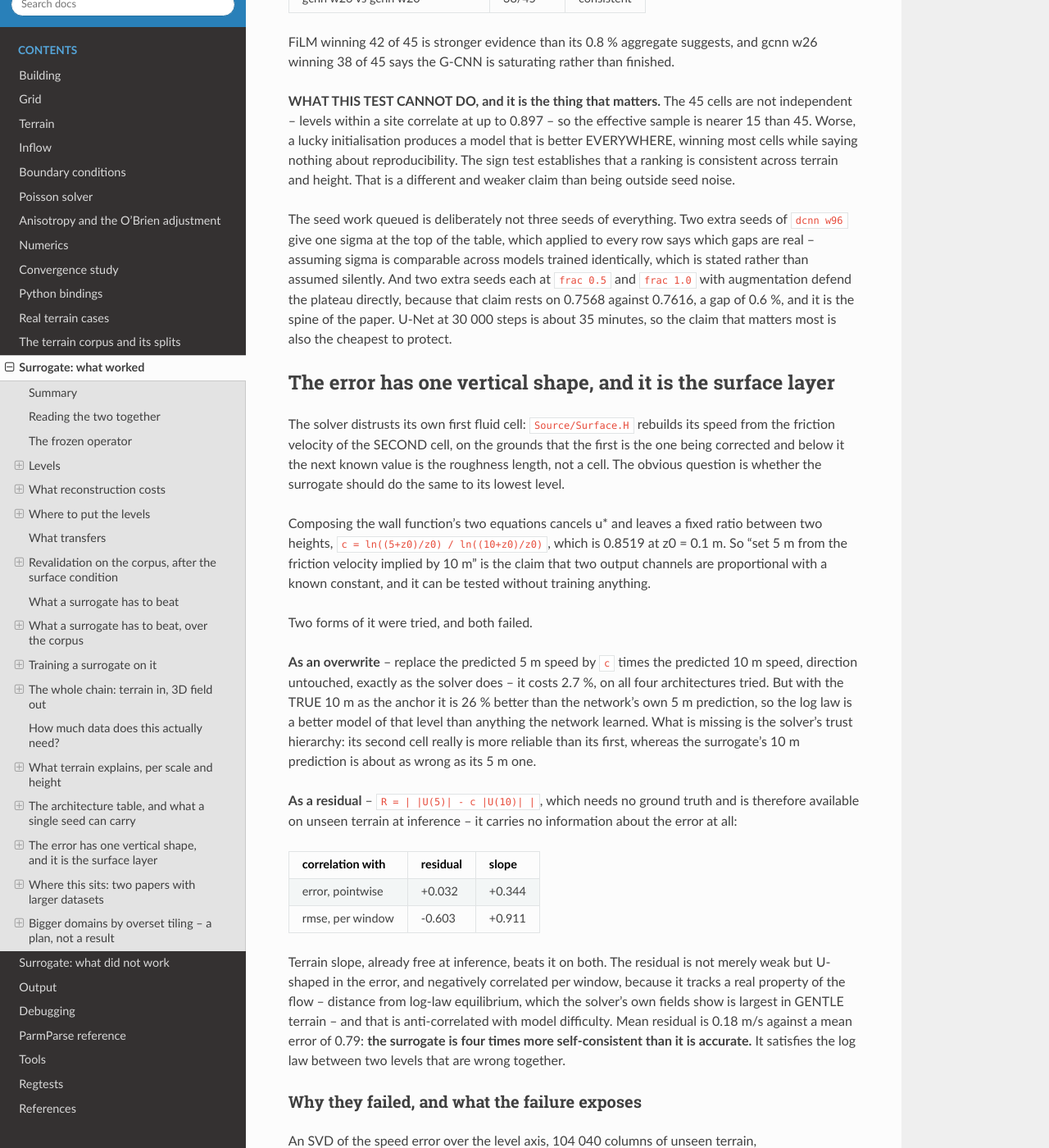
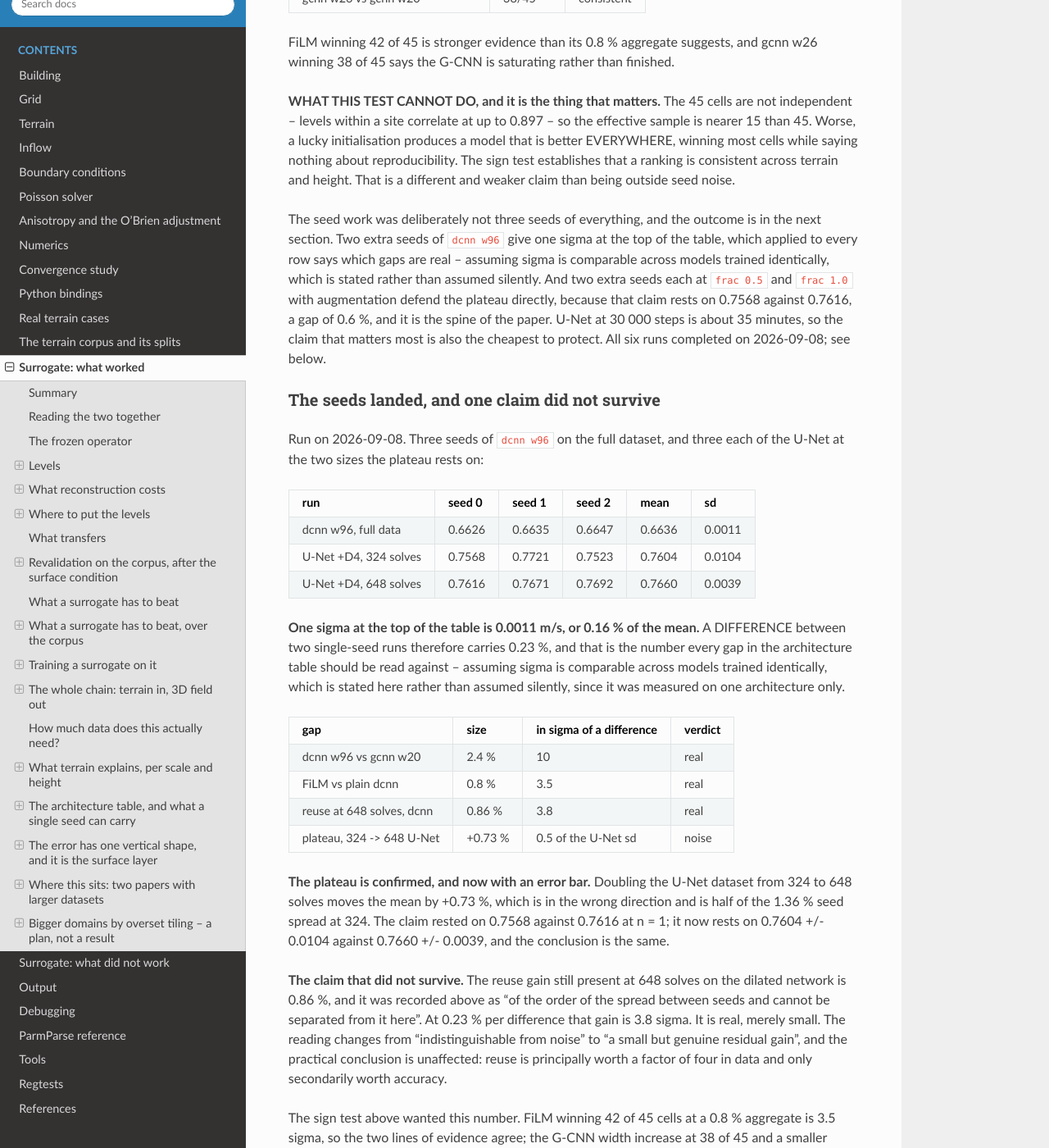
Before and after one commit to hgopalan/FastWindTerrain, a Sphinx documentation site: the page built from docs/surrogate.rst, in a window 1280 px wide and 1400 px high, scrolled down 26609 px. Shown: the whole window at 82% size. Built offline with Sphinx 7.4.7 and the Read the Docs theme 3.1.0, drawn with Linux system fonts in a browser that asks for light colours; some of the changed text lies outside the part shown.

Commit message:
The seeds landed, and one claim did not survive
Six runs finished 2026-09-08: three seeds of dcnn w96 on the full
dataset, and three each of the U-Net at the two sizes the plateau rests
on.

    dcnn w96, full data      0.6626  0.6635  0.6647   sd 0.0011
    U-Net +D4, 324 solves    0.7568  0.7721  0.7523   sd 0.0104
    U-Net +D4, 648 solves    0.7616  0.7671  0.7692   sd 0.0039

One sigma at the top of the architecture table is 0.0011 m/s, 0.16 % of
the mean, so a DIFFERENCE between two single-seed runs carries 0.23 %.
That is the number every gap in that table should be read against. It
was measured on one architecture and is assumed rather than shown to
carry to the others; the document says so.

THE PLATEAU IS CONFIRMED, and now has an error bar. Doubling the U-Net
dataset from 324 to 648 solves moves the mean by +0.73 %, in the wrong
direction, against a 1.36 % seed spread at 324. The claim rested on
0.7568 against 0.7616 at n = 1; it now rests on 0.7604 +/- 0.0104
against 0.7660 +/- 0.0039, and says the same thing.

THE CLAIM THAT DID NOT SURVIVE. The reuse gain still present at 648
solves on the dilated network is 0.86 %, recorded earlier as "of the
order of the spread between seeds and cannot be separated from it here".
At 0.23 % per difference it is 3.8 sigma: real, merely small. The
reading changes from "indistinguishable from noise" to "a small but
genuine residual gain". The practical conclusion is unaffected -- reuse
is principally worth a factor of four in data and only secondarily worth
accuracy -- but the earlier wording overstated the uncertainty and is
corrected in place.

The sign test wanted this number and now agrees with it: FiLM winning 42
of 45 cells at a 0.8 % aggregate is 3.5 sigma.

Co-Authored-By: Claude Opus 5 <noreply@anthropic.com>

```diff
--- a/docs/surrogate.rst
+++ b/docs/surrogate.rst
@@ -1457,7 +1457,8 @@ cells while saying nothing about reproducibility. The sign test
 establishes that a ranking is consistent across terrain and height. That
 is a different and weaker claim than being outside seed noise.
 
-The seed work queued is deliberately not three seeds of everything.
+The seed work was deliberately not three seeds of everything, and the
+outcome is in the next section.
 Two extra seeds of ``dcnn w96`` give one sigma at the top of the table,
 which applied to every row says which gaps are real -- assuming sigma is
 comparable across models trained identically, which is stated rather
@@ -1465,7 +1466,59 @@ than assumed silently. And two extra seeds each at ``frac 0.5`` and
 ``frac 1.0`` with augmentation defend the plateau directly, because that
 claim rests on 0.7568 against 0.7616, a gap of 0.6 %, and it is the
 spine of the paper. U-Net at 30 000 steps is about 35 minutes, so the
-claim that matters most is also the cheapest to protect.
+claim that matters most is also the cheapest to protect. All six runs
+completed on 2026-09-08; see below.
+
+The seeds landed, and one claim did not survive
+-----------------------------------------------
+
+Run on 2026-09-08. Three seeds of ``dcnn w96`` on the full dataset, and
+three each of the U-Net at the two sizes the plateau rests on:
+
+=====================  ======  ======  ======  ======  ======
+run                    seed 0  seed 1  seed 2  mean    sd
+=====================  ======  ======  ======  ======  ======
+dcnn w96, full data    0.6626  0.6635  0.6647  0.6636  0.0011
+U-Net +D4, 324 solves  0.7568  0.7721  0.7523  0.7604  0.0104
+U-Net +D4, 648 solves  0.7616  0.7671  0.7692  0.7660  0.0039
+=====================  ======  ======  ======  ======  ======
+
+**One sigma at the top of the table is 0.0011 m/s, or 0.16 % of the
+mean.** A DIFFERENCE between two single-seed runs therefore carries
+0.23 %, and that is the number every gap in the architecture table
+should be read against -- assuming sigma is comparable across models
+trained identically, which is stated here rather than assumed silently,
+since it was measured on one architecture only.
+
+=========================  =======  ========================  =======
+gap                        size     in sigma of a difference  verdict
+=========================  =======  ========================  =======
+dcnn w96 vs gcnn w20       2.4 %    10                        real
+FiLM vs plain dcnn         0.8 %    3.5                       real
+reuse at 648 solves, dcnn  0.86 %   3.8                       real
+plateau, 324 -> 648 U-Net  +0.73 %  0.5 of the U-Net sd       noise
+=========================  =======  ========================  =======
+
+**The plateau is confirmed, and now with an error bar.** Doubling the
+U-Net dataset from 324 to 648 solves moves the mean by +0.73 %, which is
+in the wrong direction and is half of the 1.36 % seed spread at 324. The
+claim rested on 0.7568 against 0.7616 at n = 1; it now rests on
+0.7604 +/- 0.0104 against 0.7660 +/- 0.0039, and the conclusion is the
+same.
+
+**The claim that did not survive.** The reuse gain still present at 648
+solves on the dilated network is 0.86 %, and it was recorded above as
+"of the order of the spread between seeds and cannot be separated from
+it here". At 0.23 % per difference that gain is 3.8 sigma. It is real,
+merely small. The reading changes from "indistinguishable from noise" to
+"a small but genuine residual gain", and the practical conclusion is
+unaffected: reuse is principally worth a factor of four in data and only
+secondarily worth accuracy.
+
+The sign test above wanted this number. FiLM winning 42 of 45 cells at a
+0.8 % aggregate is 3.5 sigma, so the two lines of evidence agree; the
+G-CNN width increase at 38 of 45 and a smaller aggregate is the weaker
+of the pair.
 
 The error has one vertical shape, and it is the surface layer
 =============================================================
```
